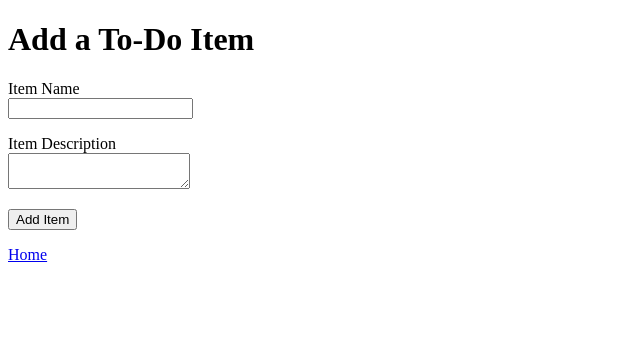
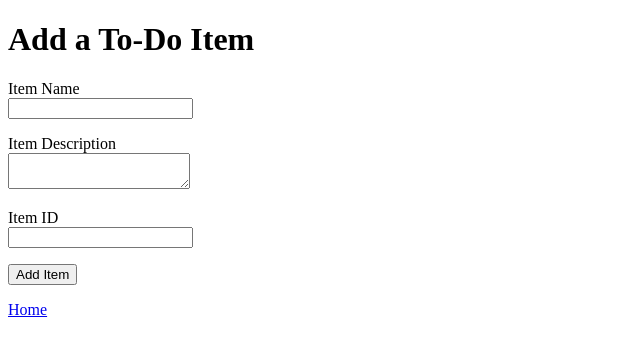
Before and after one commit to saicharitharegala-star/Tutorial, a Flask app: page /todo in a window 1280 px wide. Shown: the top 356 px of the page, without its empty margins (0-640 px from the left). Run offline with Flask 3, Linux system fonts and the light colour scheme.

Commit message:
Add Item ID field to To-Do form

```diff
--- a/frontend/templates/todo.html
+++ b/frontend/templates/todo.html
@@ -24,6 +24,10 @@
             <textarea id="itemDescription" name="itemDescription"
                       required>{{ form_data.get('itemDescription', '') }}</textarea>
         </p>
+         <p>
+            <label for="itemId">Item ID</label><br>
+            <input id="itemId" name="itemId" type="text">
+        </p>
 
         <button type="submit">Add Item</button>
     </form>
```
